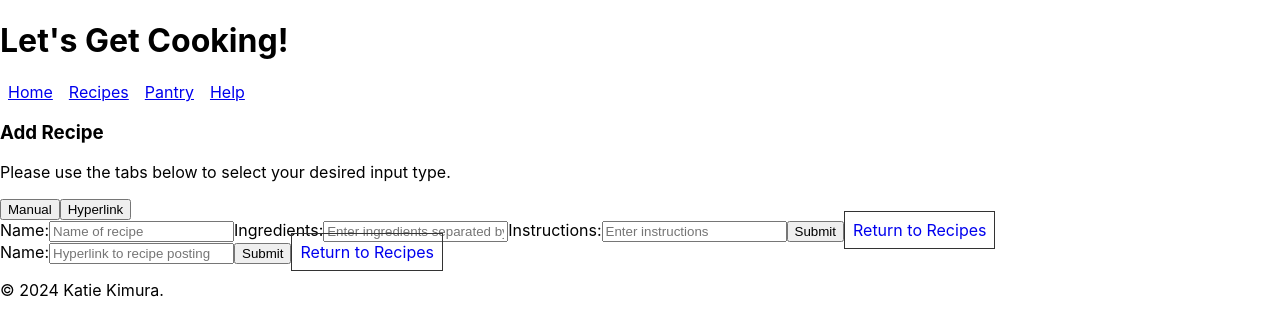
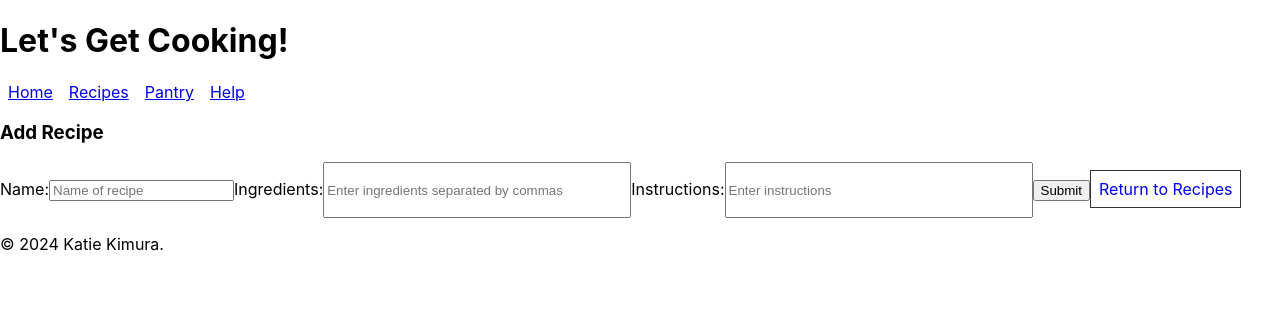
Before and after one commit to ktkimura/cs361-lets-get-cooking, a React (Create React App) app in the folder lets-get-cooking/frontend/: page /addRecipe in a window 1280 px wide. Shown: the top 336 px of the page. Built offline with nearby package versions, Linux system fonts and the light colour scheme.

Commit message:
updated date fields and removed hyperlink recipe input for now

```diff
--- a/lets-get-cooking/frontend/src/App.css
+++ b/lets-get-cooking/frontend/src/App.css
@@ -1,3 +1,7 @@
+input.textArea {
+  width: 300px;
+  height: 50px;
+}
 
 /* make Link elements appear as buttons */
 a.btn {
@@ -10,6 +14,8 @@ a.navBar {
     margin: auto;
     padding: 0.5rem;
 }
+
+
 
 /* for add, edit, and delete confirmation */
 .modal {
--- a/lets-get-cooking/frontend/src/pages/AddIngredientPage.js
+++ b/lets-get-cooking/frontend/src/pages/AddIngredientPage.js
@@ -69,8 +69,8 @@ const AddIngredientPage = () => {
                         onChange={e => setQuantity(e.target.value)}/>
                     <label for="expDate">Expiration Date:</label>
                     <input
-                        type="text"
-                        placeholder="YYYY-MM-DD"
+                        type="date"
+                        min="2024-07-29"
                         value={expirationDate}
                         id="expDate"
                         onChange={e => setExpirationDate(e.target.value)}/>
--- a/lets-get-cooking/frontend/src/pages/AddRecipePage.js
+++ b/lets-get-cooking/frontend/src/pages/AddRecipePage.js
@@ -6,7 +6,7 @@ const AddRecipePage = () => {
     const [name, setName]                   = useState('');
     const [ingredients, setIngredients]     = useState('');
     const [instructions, setInstructions]   = useState('');
-    const [recipeLink, setRecipeLink]       = useState('');
+    // const [recipeLink, setRecipeLink]       = useState('');
     const [showModal, setShowModal]         = useState(false);
 
     const redirect = useNavigate('/recipes');
@@ -43,20 +43,20 @@ const AddRecipePage = () => {
         addRecipeManual(name, ingredients, instructions);
     }
 
-    function addRecipeLink(link) {
-        console.log(link);
-        // add recipe scraper stuff here
-    }
+    // function addRecipeLink(link) {
+    //     console.log(link);
+    //     // add recipe scraper stuff here
+    // }
 
-    function handleLinkSubmit(e) {
-        e.preventDefault();
-        addRecipeLink(recipeLink);
-    }
+    // function handleLinkSubmit(e) {
+    //     e.preventDefault();
+    //     addRecipeLink(recipeLink);
+    // }
 
     return (
         <div>
             <h3>Add Recipe</h3>
-            <p>Please use the tabs below to select your desired input type.</p>
+            {/* <p>Please use the tabs below to select your desired input type.</p> */}
             <div>
                 {showModal && (
                     <div class="modal">
@@ -66,13 +66,7 @@ const AddRecipePage = () => {
                         </div>
                     </div>
                 )}
-                <div class="tab">
-                    <button class="tabLink" onClick="">Manual</button>
-                    <button class="tabLink" onClick="">Hyperlink</button>
-                </div>
-                {/* form for manual recipe input */}
-                <div class="tabContent" id="manualRecipeInput">
-                    <form onSubmit={handleManualSubmit}>
+                <form onSubmit={handleManualSubmit}>
                         <label for="name">Name:</label>
                         <input
                             type="text"
@@ -87,6 +81,7 @@ const AddRecipePage = () => {
                             placeholder="Enter ingredients separated by commas"
                             value={ingredients}
                             id="ingredients"
+                            class="textArea"
                             onChange={e => setIngredients(e.target.value)}/>
                         <label for="instructions">Instructions:</label>
                         <input
@@ -94,26 +89,11 @@ const AddRecipePage = () => {
                             placeholder="Enter instructions"
                             value={instructions}
                             id="instructions"
+                            class="textArea"
                             onChange={e => setInstructions(e.target.value)}/>
                         <button type="submit">Submit</button>
                         <Link to="/recipes" class="btn">Return to Recipes</Link>
-                    </form>
-                </div>
-                {/* form for hyperlink recipe input */}
-                <div class="tabContent" id="linkRecipeInput">
-                    <form onSubmit={handleLinkSubmit}>
-                        <label for="recipeLink">Name:</label>
-                        <input
-                            type="text"
-                            placeholder="Hyperlink to recipe posting"
-                            value={recipeLink}
-                            id="recipeLink"
-                            onChange={e => setRecipeLink(e.target.value)}
-                            required/>
-                        <button type="submit">Submit</button>
-                        <Link to="/recipes" class="btn">Return to Recipes</Link>
-                    </form>
-                </div>
+                </form>
             </div>
         </div>
     )
--- a/lets-get-cooking/frontend/src/pages/EditIngredientPage.js
+++ b/lets-get-cooking/frontend/src/pages/EditIngredientPage.js
@@ -76,7 +76,8 @@ const EditIngredientPage = () => {
                         onChange={e => setQuantity(e.target.value)}/>
                     <label for="expDate">Expiration Date:</label>
                     <input
-                        type="text"
+                        type="date"
+                        min="2024-07-29"
                         value={expirationDate}
                         id="expDate"
                         onChange={e => setExpirationDate(e.target.value)}/>
--- a/lets-get-cooking/frontend/src/pages/EditRecipePage.js
+++ b/lets-get-cooking/frontend/src/pages/EditRecipePage.js
@@ -84,12 +84,14 @@ const EditRecipePage = () => {
                         type="textarea"
                         value={ingredients}
                         id="ingredients"
+                        class="textArea"
                         onChange={e => setIngredients(e.target.value)}/>
                     <label for="instructions">Instructions:</label>
                     <input
                         type="textarea"
                         value={instructions}
                         id="instructions"
+                        class="textArea"
                         onChange={e => setInstructions(e.target.value)}/>
                     <button type="submit">Save Changes</button>
                     <Link to="/recipes" class="btn">Return to Recipes</Link>
```
